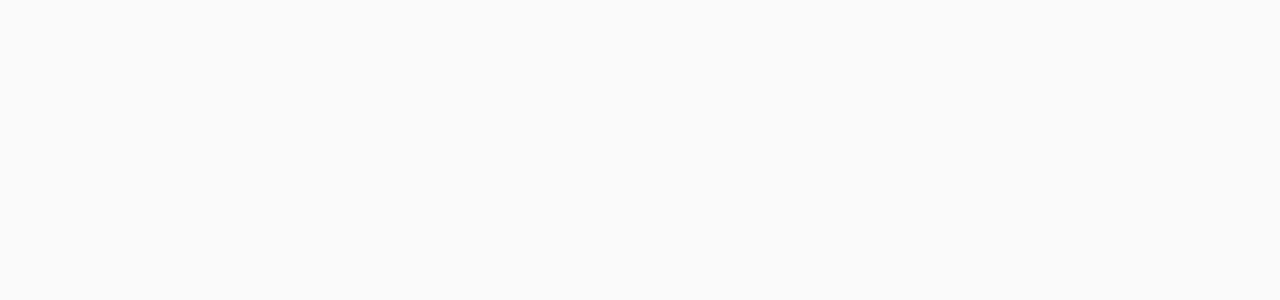
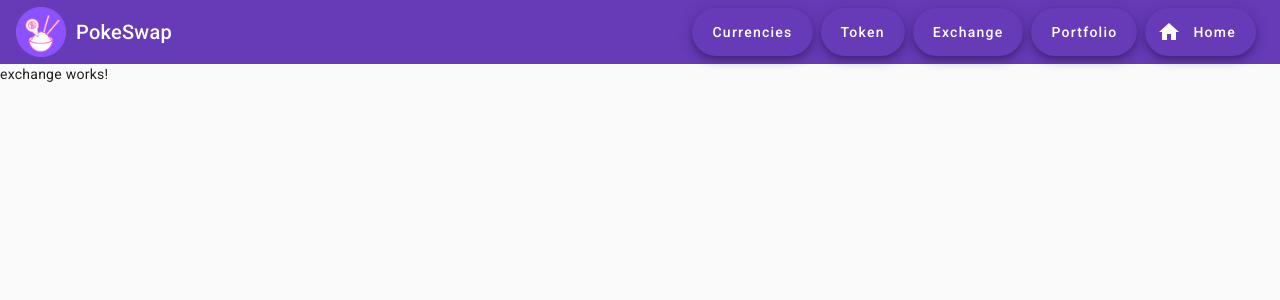
Before and after one commit to OpenFinance-upc-pre-202301-si729-sw53/PokeSwap-Frontend, an Angular app: page /dashboard/exchange in a window 1280 px wide. Before the commit this address led to /. Shown: the top 300 px of the page. Built offline with nearby package versions, Linux system fonts and the light colour scheme.

Commit message:
Dashboard

```diff
--- a/src/app/app.component.html
+++ b/src/app/app.component.html
@@ -1,2 +1,2 @@
-<app-toolbar *ngIf="isUsersRoute()"></app-toolbar>
+<app-toolbar *ngIf="isDashboardRoute()"></app-toolbar>
 <router-outlet></router-outlet>
--- a/src/app/app.component.ts
+++ b/src/app/app.component.ts
@@ -9,7 +9,7 @@
 
   constructor(private router: Router) {}
 
-  isUsersRoute() {
-    return this.router.url === '/users';
+  isDashboardRoute() {
+    return this.router.url.includes('/dashboard');
   }
 }
--- a/src/app/app.module.ts
+++ b/src/app/app.module.ts
@@ -16,6 +16,7 @@
 import { FormsModule } from '@angular/forms';
 import { HttpClientModule } from '@angular/common/http';
 import { RegisterComponent } from './components/register/register.component';
+import { DashboardComponent } from './components/dashboard/dashboard.component';
 
 @NgModule({
   declarations: [
@@ -29,6 +30,7 @@
     ExchangeComponent,
     TokensListComponent,
     RegisterComponent,
+    DashboardComponent,
   ],
   imports: [
     BrowserModule,
--- /dev/null
+++ b/src/app/components/dashboard/dashboard.component.html
@@ -0,0 +1 @@
+<p>dashboard works!</p>
--- a/src/app/components/login/login.component.html
+++ b/src/app/components/login/login.component.html
@@ -1,6 +1,8 @@
 <div class="login">
   <img src="../../../assets/img/logo-poke.png" alt="" />
   <h1>PokeSwap</h1>
+
+  John abc123
 
   <h2>Welcome Back!</h2>
   <form (submit)="onSubmit()" #userForm="ngForm">
--- a/src/app/components/login/login.component.ts
+++ b/src/app/components/login/login.component.ts
@@ -1,5 +1,6 @@
 import { Component, ViewChild } from '@angular/core';
 import { NgForm } from '@angular/forms';
+import { Router } from '@angular/router';
 import { User } from 'src/app/models/user.model';
 import { UserService } from 'src/app/services/user.service';
 
@@ -15,13 +16,15 @@
   @ViewChild('userForm', {static:false})
   userForm!:NgForm;
 
-  constructor(private service: UserService) {
+  constructor(private service: UserService, public router:Router) {
     this.userData = {} as User;
   }
 
   onSubmit(){
     console.log(11)
     console.log(this.userData)
+    const redirectUrl = '/dashboard';
+    this.router.navigate([redirectUrl]);
     this.userForm.resetForm();
   }
 }
--- a/src/app/components/toolbar/toolbar.component.html
+++ b/src/app/components/toolbar/toolbar.component.html
@@ -1,16 +1,57 @@
-<p>toolbar works!</p>
 <mat-toolbar color="primary">
-    <button mat-icon-button class="example-icon" aria-label="Example icon-button with menu icon">
-      <mat-icon>menu</mat-icon>
-    </button>
-    <span>My App</span>
-    <span class="example-spacer"></span>
-    <button mat-fab extended color="primary" aria-label="Button for 'home' with home icon" routerLink="">
-        <mat-icon>home</mat-icon>
-        Home
-      </button>
-      <button mat-fab extended color="primary" aria-label="Button for 'home' with home icon" routerLink="business/offers">
-        <mat-icon>list</mat-icon>
-        Offers
-      </button>
-  </mat-toolbar>
+  <img src="../../../assets/img/logo-poke.png" alt="" />
+  <span>PokeSwap</span>
+  <span class="example-spacer"></span>
+
+  <button
+    mat-fab
+    extended
+    color="primary"
+    aria-label="Button for 'currencies'"
+    routerLink="currencies"
+  >
+    Currencies
+  </button>
+
+  <button
+    mat-fab
+    extended
+    color="primary"
+    aria-label="Button for 'token'"
+    routerLink="token"
+  >
+    Token
+  </button>
+
+  <button
+    mat-fab
+    extended
+    color="primary"
+    aria-label="Button for 'exchange'"
+    routerLink="exchange"
+  >
+    Exchange
+  </button>
+
+  <button
+    mat-fab
+    extended
+    color="primary"
+    aria-label="Button for 'portfolio'"
+    routerLink="portfolio"
+  >
+    Portfolio
+  </button>
+
+  <button
+    mat-fab
+    extended
+    color="primary"
+    aria-label="Button for 'home' with home icon"
+    routerLink="dashboard"
+  >
+    <mat-icon>home</mat-icon>
+    Home
+  </button>
+
+</mat-toolbar>
--- a/src/app/components/toolbar/toolbar.component.scss
+++ b/src/app/components/toolbar/toolbar.component.scss
@@ -0,0 +1,12 @@
+img {
+    width: 50px;
+    margin-right: 10px;
+}
+
+button {
+    margin-right: 8px;
+}
+
+.example-spacer {
+    flex: 1 1 auto;
+}
```
Also changed, not shown: src/app/app-routing.module.ts (+11 -5 lines), src/app/components/dashboard/dashboard.component.ts (added, +10 -0 lines), src/app/components/dashboard/dashboard.component.scss (added), 1 other file (tests, documents, lock files or other folders).
